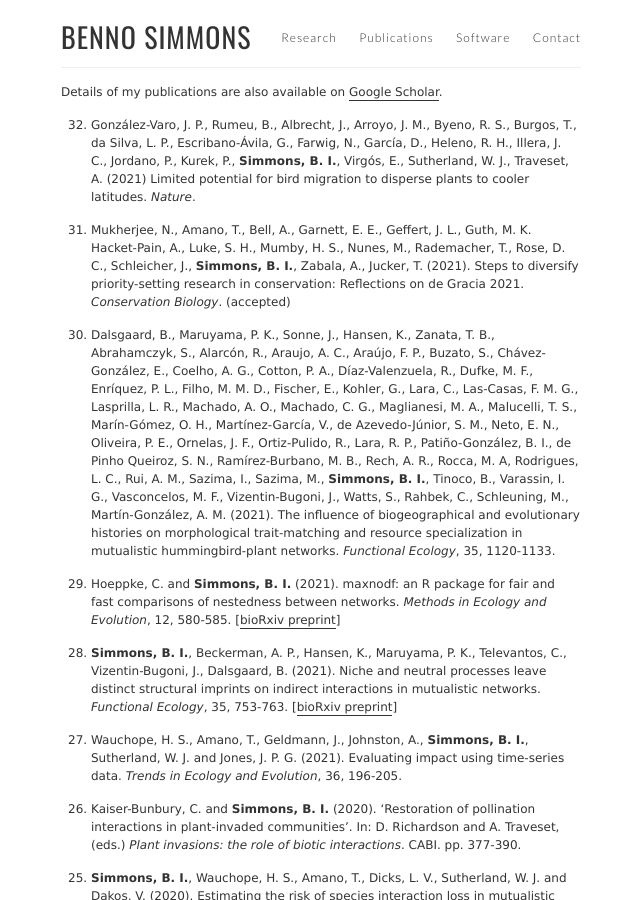
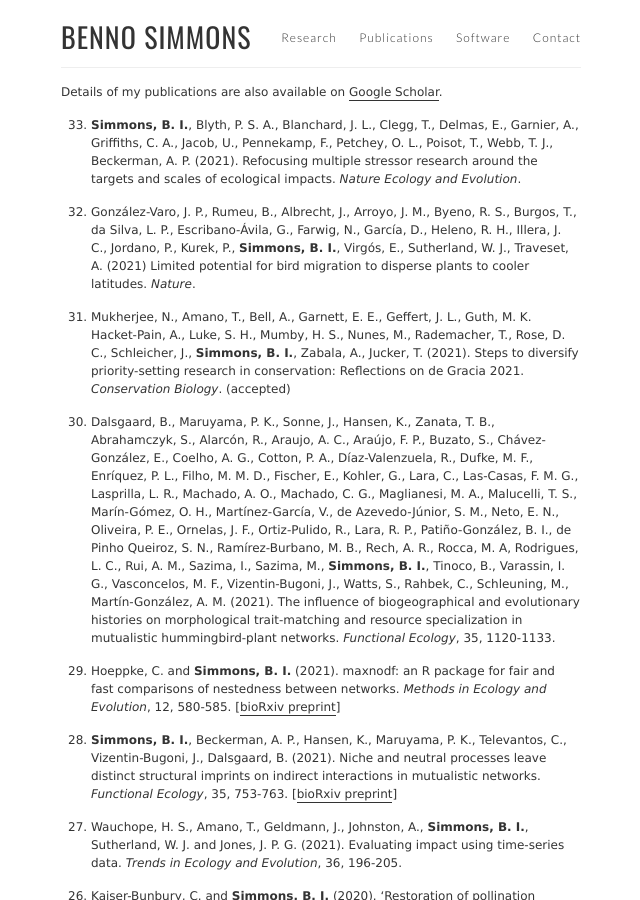
Before and after one commit to SimmonsBI/SimmonsBI.github.io, a Jekyll site: the page built from publications.md, in a window 1280 px wide and 900 px high. Shown: the whole window, without its empty margins (319-959 px from the left). Built offline with Jekyll 4.4.1, drawn with Linux system fonts in a browser that asks for light colours.

Commit message:
Update publications.md

```diff
--- a/publications.md
+++ b/publications.md
@@ -17,6 +17,8 @@ I currently have no unpublished preprints.--->
 <!---### PEER-REVIEWED JOURNAL ARTICLES--->
 
 {: reversed="reversed"}
+
+33. **Simmons, B. I.**, Blyth, P. S. A., Blanchard, J. L., Clegg, T., Delmas, E., Garnier, A., Griffiths, C. A., Jacob, U., Pennekamp, F., Petchey, O. L., Poisot, T., Webb, T. J., Beckerman, A. P. (2021). Refocusing multiple stressor research around the targets and scales of ecological impacts. _Nature Ecology and Evolution_.
 
 32. González-Varo, J. P., Rumeu, B., Albrecht, J., Arroyo, J. M., Byeno, R. S., Burgos, T., da Silva, L. P., Escribano-Ávila, G., Farwig, N., García, D., Heleno, R. H., Illera, J. C., Jordano, P., Kurek, P., **Simmons, B. I.**, Virgós, E., Sutherland, W. J., Traveset, A. (2021) Limited potential for bird migration to disperse plants to cooler latitudes. _Nature_.
 
```
